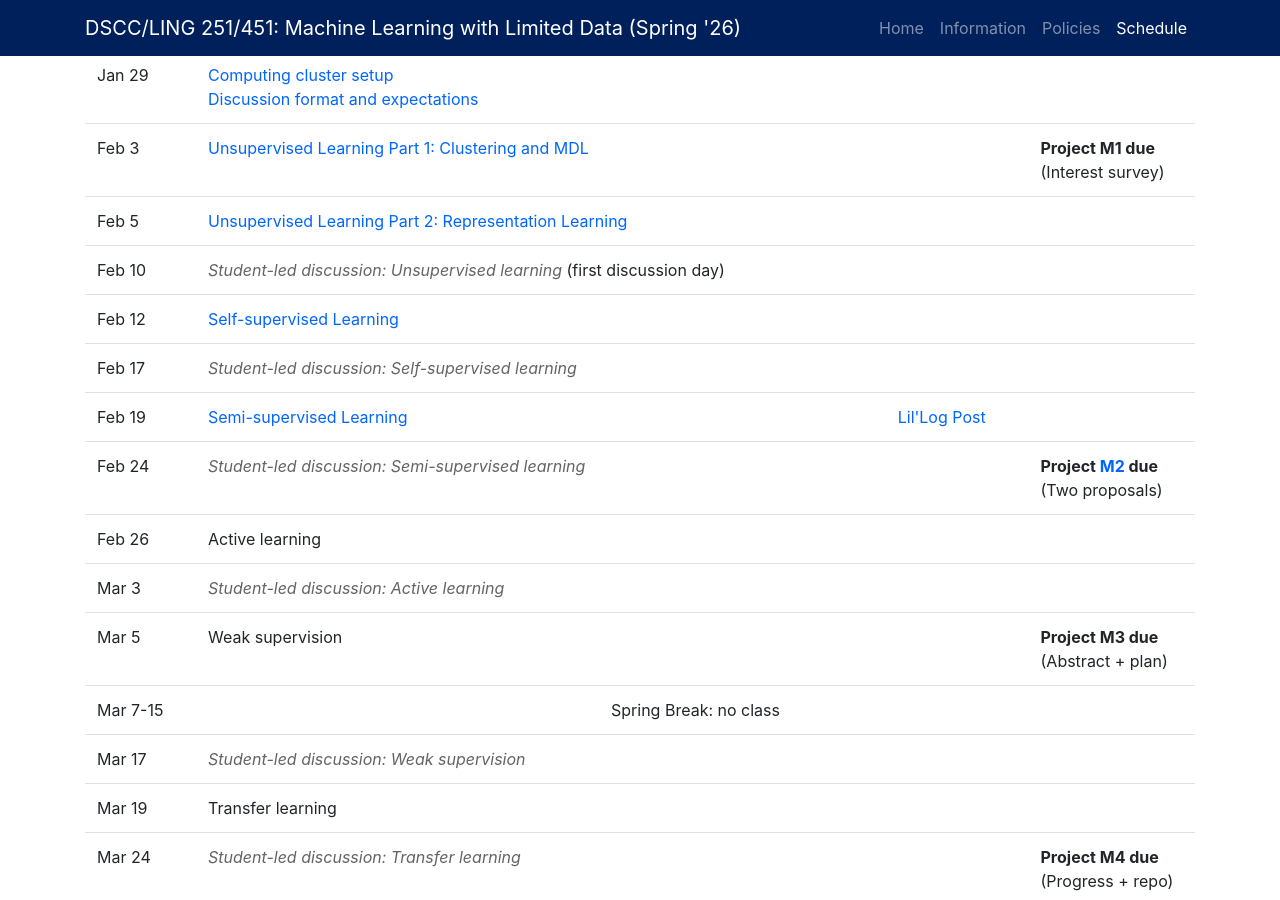
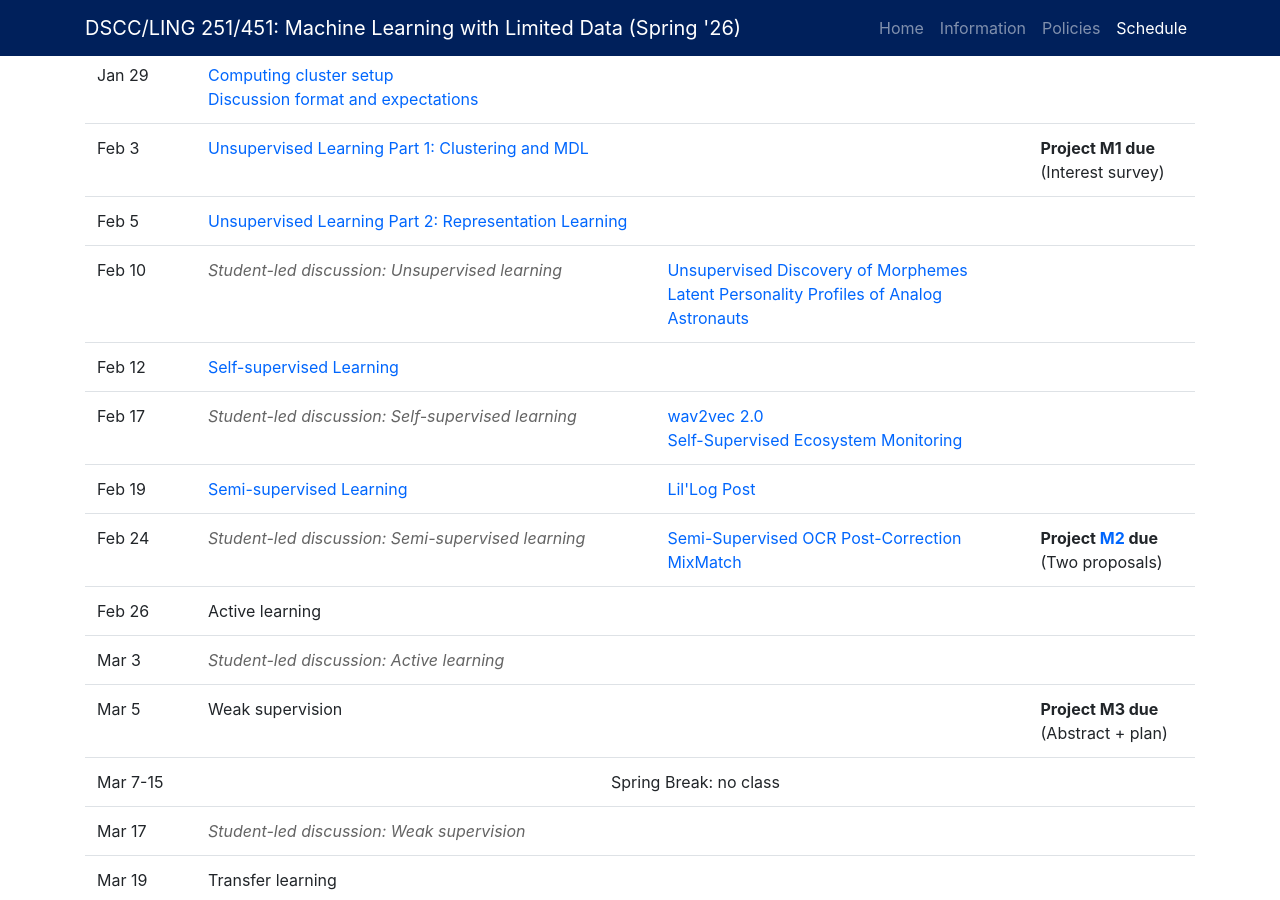
Before and after one commit to cmdowney88/cmdowney88.github.io, a Jekyll site: the page teaching/dscc251/spring26/index.html, which Jekyll copies as it is, in a window 1280 px wide and 900 px high, scrolled down 3939 px. Built offline with Jekyll 4.4.1, drawn with Linux system fonts in a browser that asks for light colours.

Commit message:
dscc251: add student readings

```diff
--- a/teaching/dscc251/spring26/index.html
+++ b/teaching/dscc251/spring26/index.html
@@ -377,8 +377,11 @@
 							<!-- Week 4 -->
 							<tr>
 								<td>Feb 10</td>
-								<td><em>Student-led discussion: Unsupervised learning</em> (first discussion day)</td>
-								<td></td>
+								<td><em>Student-led discussion: Unsupervised learning</em></td>
+								<td>
+									<a href="https://arxiv.org/pdf/2006.11477" target="_blank">Unsupervised Discovery of Morphemes</a>
+									<br> <a href="https://www.sciencedirect.com/science/article/pii/S0094576524005824" target="_blank">Latent Personality Profiles of Analog Astronauts</a>
+								</td>
 								<td></td>
 							</tr>
 							<tr>
@@ -393,7 +396,10 @@
 							<tr>
 								<td>Feb 17</td>
 								<td><em>Student-led discussion: Self-supervised learning</em></td>
-								<td></td>
+								<td>
+									<a href="https://arxiv.org/pdf/2006.11477" target="_blank">wav2vec 2.0</a>
+									<br> <a href="https://www.sciencedirect.com/science/article/pii/S1574954124003650" target="_blank">Self-Supervised Ecosystem Monitoring</a>
+								</td>
 								<td></td>
 							</tr>
 							<tr>
@@ -410,7 +416,10 @@
 							<tr>
 								<td>Feb 24</td>
 								<td><em>Student-led discussion: Semi-supervised learning</em></td>
-								<td></td>
+								<td>
+									<a href="https://aclanthology.org/2021.tacl-1.76.pdf" target="_blank">Semi-Supervised OCR Post-Correction</a>
+									<br> <a href="https://arxiv.org/pdf/1905.02249" target="_blank">MixMatch</a>
+								</td>
 								<td>
 									<strong>Project <a href="project/m2_two_proposals.md" target="_blank">M2</a> due</strong>
 									<br>(Two proposals)
```
